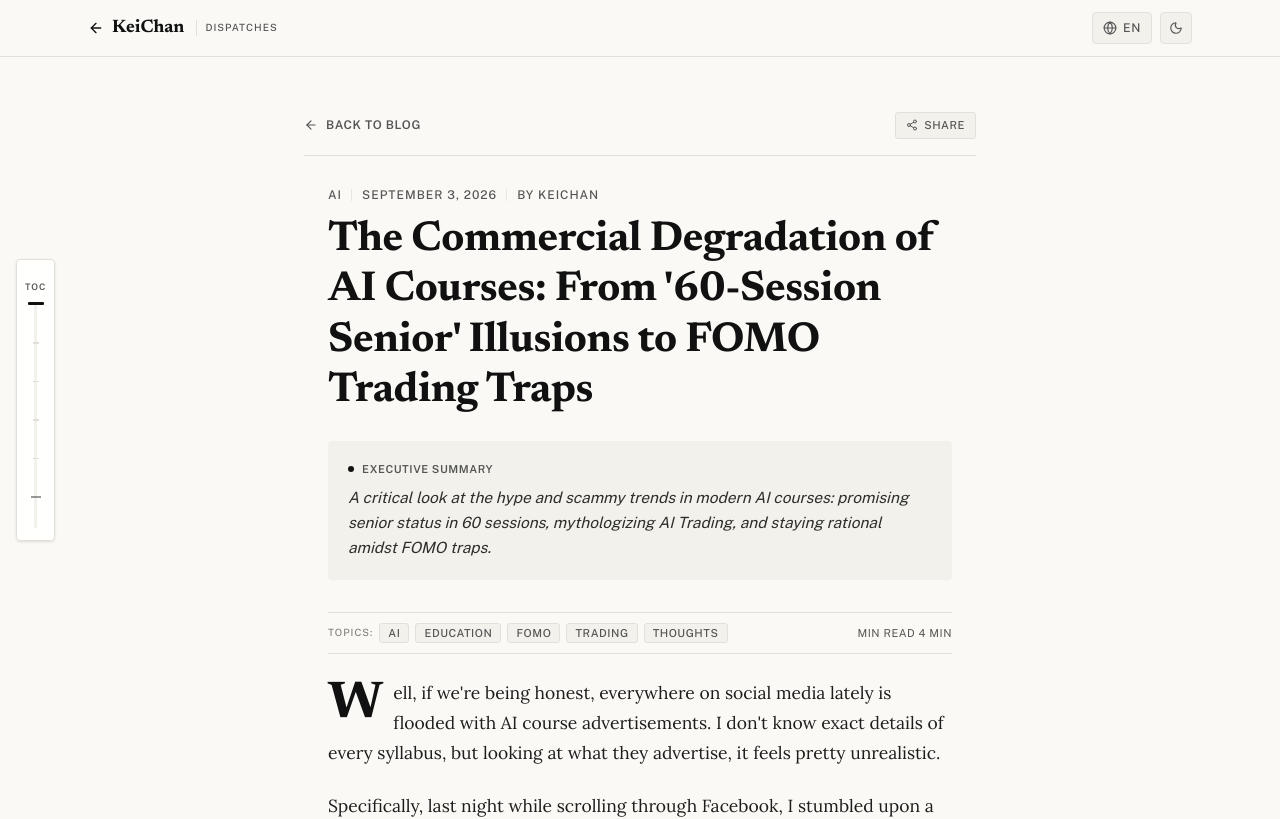
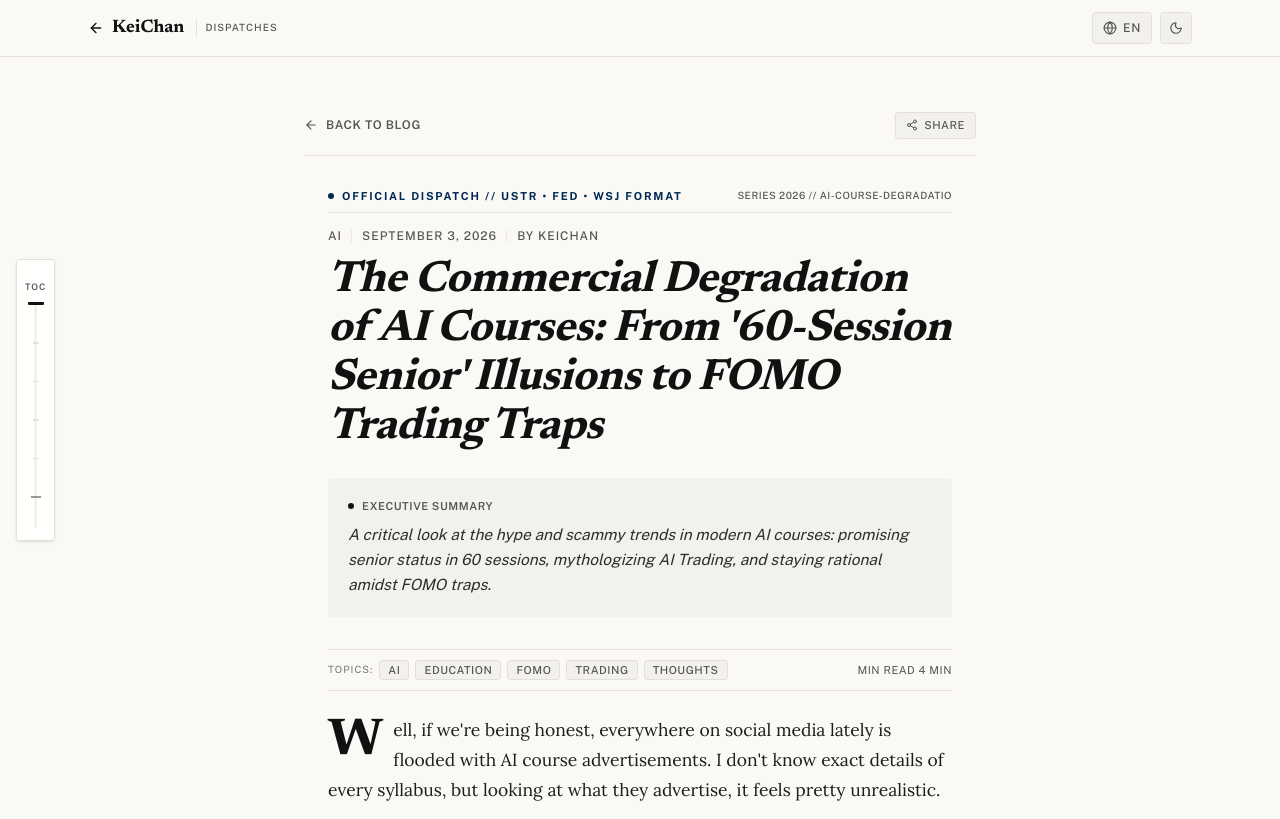
Before and after one commit to webngoc04/webngoc04.github.io, a Next.js app: page /blog/ai-course-degradation-en/ in a window 1280 px wide. Shown: the top 819 px of the page. Built offline with nearby package versions, Linux system fonts and the light colour scheme.

Commit message:
feat(style): restore authentic WSJ bold italic H1 & USTR dispatch masthead classification

```diff
--- a/src/app/globals.css
+++ b/src/app/globals.css
@@ -198,15 +198,15 @@
   color: #9E9C94;
 }
 
-/* 2. Headline H1 (Newsreader - Authentic Report Proportions, No Distortion) */
+/* 2. Headline H1 (Newsreader - Authentic WSJ / USTR Editorial Front-Page Bold Italic) */
 .editorial-h1 {
   font-family: var(--font-newsreader), Georgia, "Times New Roman", serif;
-  font-size: clamp(32px, 4vw, 42px);
-  line-height: 1.2;
+  font-size: clamp(34px, 4.2vw, 44px);
+  line-height: 1.12;
   font-weight: 700;
-  font-style: normal;
+  font-style: italic;
   color: #111111;
-  letter-spacing: -0.01em;
+  letter-spacing: -0.015em;
 }
 .dark .editorial-h1 {
   color: #F5F4EE;
--- a/src/components/blog-post.tsx
+++ b/src/components/blog-post.tsx
@@ -97,6 +97,17 @@ export default function BlogPost({ post }: BlogPostProps) {
             Định dạng: CHỦ ĐỀ LỚN | NGÀY THÁNG NĂM | TÊN TÁC GIẢ
             ======================================================== */}
         <header className="mb-6">
+          {/* USTR / Federal Memorandum Classification Bar */}
+          <div className="flex items-center justify-between border-b border-border/80 pb-2 mb-4">
+            <div className="flex items-center gap-2 font-meta text-[10px] sm:text-[11px] font-bold tracking-[0.16em] uppercase text-[#002855] dark:text-[#82AAFF]">
+              <span className="size-1.5 rounded-full bg-[#002855] dark:bg-[#82AAFF] inline-block" />
+              <span>OFFICIAL DISPATCH // USTR • FED • WSJ FORMAT</span>
+            </div>
+            <span className="font-meta text-[10px] font-medium tracking-wider text-muted-foreground uppercase">
+              SERIES 2026 // {post.slug.toUpperCase().slice(0, 20)}
+            </span>
+          </div>
+
           <div className="editorial-meta-header mb-3">
             <span>{primaryCategory}</span>
             <span className="mx-2 text-border font-light">|</span>
```
